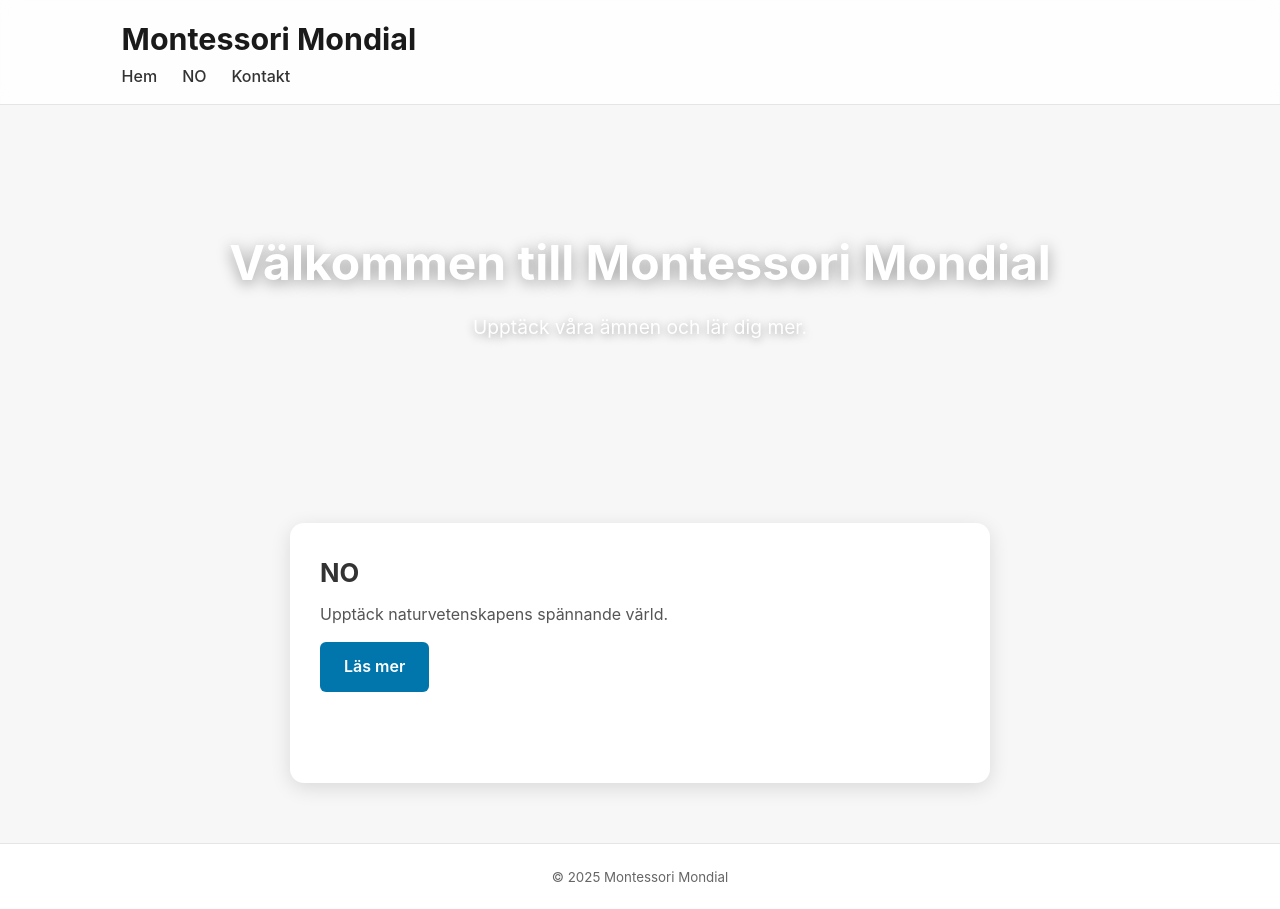
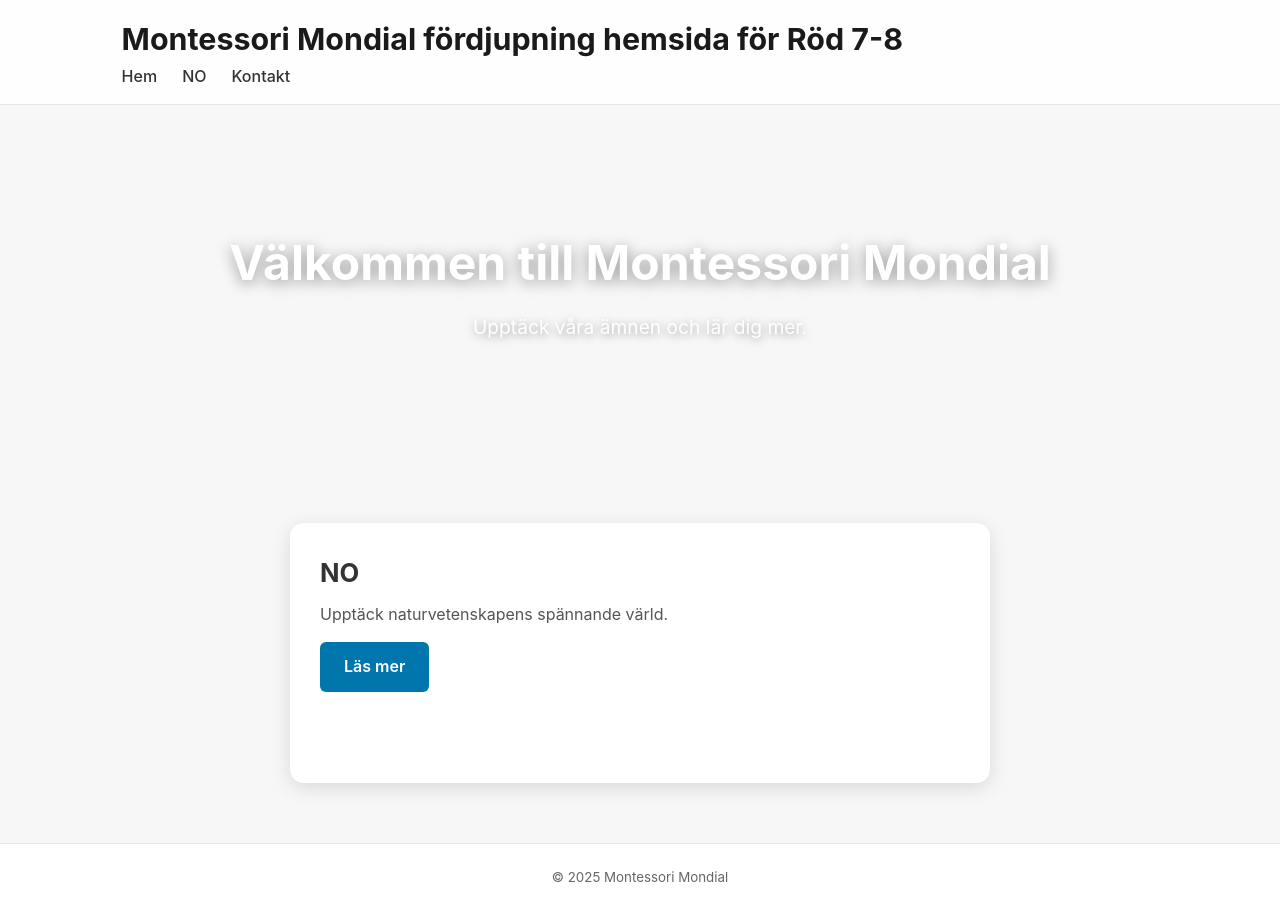
Before and after one commit to CakeLoverThe1AndOnly/Start-Hemsida, a plain HTML site: page index.html in a window 1280 px wide. Drawn offline with Linux system fonts and the light colour scheme.

Commit message:
Update index.html

```diff
--- a/index.html
+++ b/index.html
@@ -3,13 +3,13 @@
 <head>
   <meta charset="utf-8" />
   <meta name="viewport" content="width=device-width, initial-scale=1" />
-  <title>Montessori Mondial</title>
+  <title>Montessori Mondial fördjupning</title>
   <link rel="stylesheet" href="StyleSheet.css" />
 </head>
 <body>
   <header class="site-header">
     <div class="container header-container">
-      <h1 class="site-title">Montessori Mondial</h1>
+      <h1 class="site-title">Montessori Mondial fördjupning hemsida för Röd 7-8</h1>
       <nav class="site-nav">
         <ul>
           <li><a href="#hem">Hem</a></li>
@@ -24,7 +24,7 @@
     <!-- Hero section -->
     <section class="hero">
       <div class="container hero-content">
-        <h2>Välkommen till Montessori Mondial</h2>
+        <h2>Välkommen till Montessori Mondial </h2>
         <p>Upptäck våra ämnen och lär dig mer.</p>
       </div>
     </section>
```
